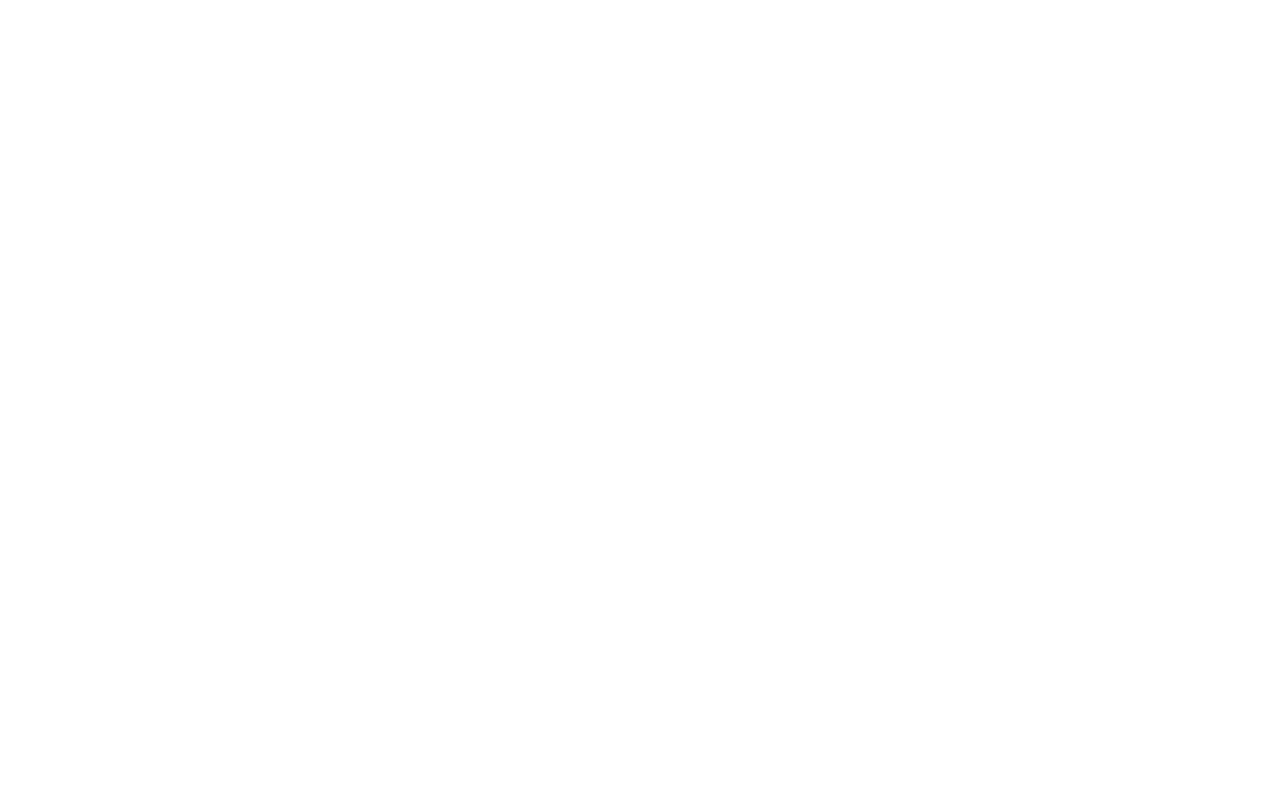
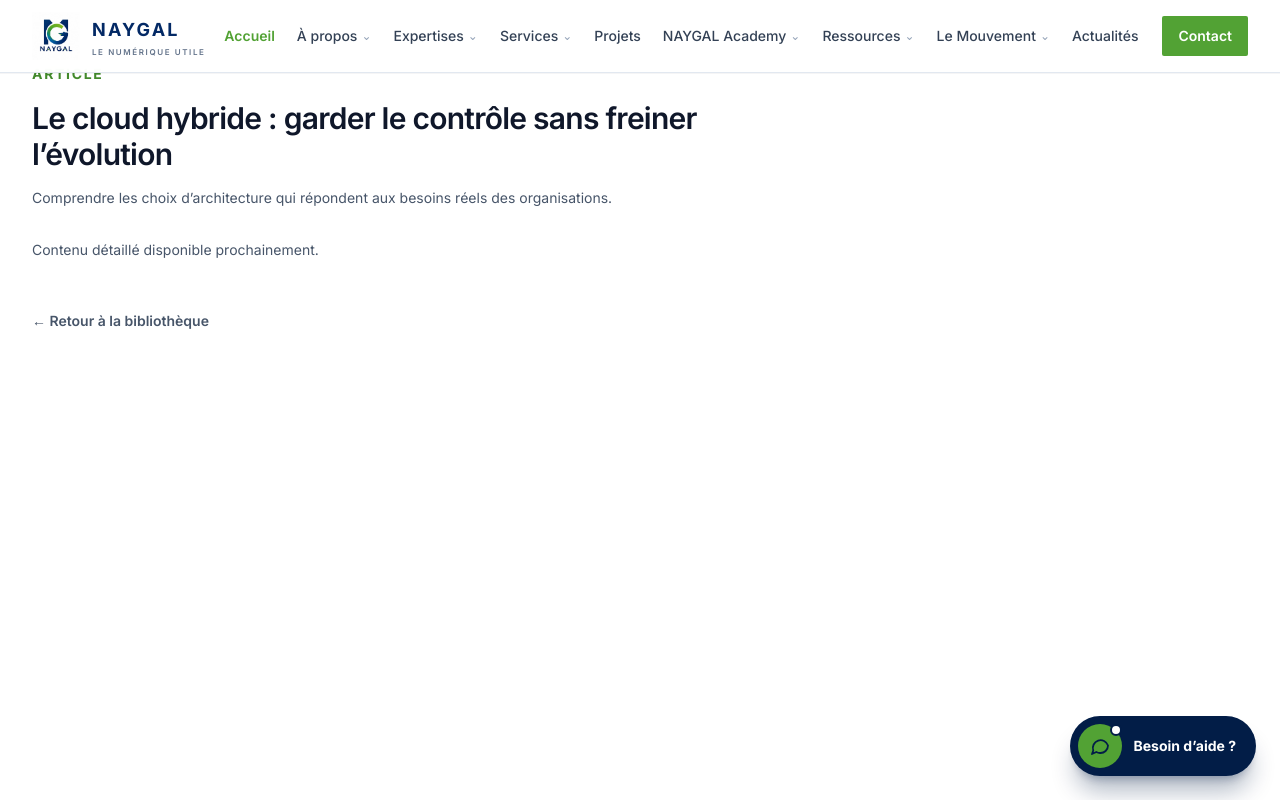
Before and after one commit to Th-237/naygalwebsite, a Next.js app: page /ressources/articles/cloud-hybride-architecture in a window 1280 px wide. Before the commit this address had no page. Shown: the top 800 px of the page. Built offline with nearby package versions, Linux system fonts and the light colour scheme.

Commit message:
fix(resources): use nested dynamic route /ressources/[type]/[slug] and update links

```diff
--- a/app/ressources/[slug]/page.tsx
+++ b/app/ressources/[type]/[slug]/page.tsx
@@ -1,13 +1,19 @@
 import Link from 'next/link'
 import { notFound } from 'next/navigation'
-import { findResourceBySlug } from '../../../lib/resources'
+import { findResourceBySlug } from '../../../../lib/resources'
 
-type Props = { params: { slug: string } }
+type Props = { params: { type: string; slug: string } }
 
-export default function ResourcePage({ params }: Props) {
-  const { slug } = params
+export default function ResourceDetailPage({ params }: Props) {
+  const { type, slug } = params
   const resource = findResourceBySlug(slug)
   if (!resource) return notFound()
+
+  // Optional: ensure category matches the URL type
+  if (resource.category.toLowerCase() !== type) {
+    // if mismatch, show notFound to avoid category/slug collisions
+    return notFound()
+  }
 
   return (
     <main className="container-custom py-16">
@@ -16,7 +22,6 @@
         <h1 className="mt-4 text-3xl font-semibold">{resource.title}</h1>
         <p className="mt-4 text-sm text-slate-600">{resource.description}</p>
 
-        {/* If it's a PDF, provide direct open/download links */}
         {resource.href && resource.href.endsWith('.pdf') ? (
           <div className="mt-8 flex gap-4">
             <a href={resource.href} target="_blank" rel="noopener noreferrer" className="rounded-full bg-[#021d47] px-4 py-2 text-sm font-bold text-white">Ouvrir le PDF</a>
--- a/app/ressources/page.tsx
+++ b/app/ressources/page.tsx
@@ -87,13 +87,13 @@
               <h3 className="mt-2 text-2xl font-semibold leading-tight tracking-tight">{resource.title}</h3>
               <p className="mt-3 text-sm leading-6 text-slate-600">{resource.description}</p>
 
-              {resource.href ? (
+              {resource.href && resource.href.endsWith('.pdf') ? (
                 <div className="mt-auto pt-6 flex items-center gap-4">
                   <Link href={resource.href} target="_blank" rel="noopener noreferrer" className="text-sm font-bold group-hover:text-[#438a2c]">Ouvrir le PDF →</Link>
                   <a href={resource.href} download className="text-sm font-semibold text-slate-600 hover:text-slate-800">Télécharger</a>
                 </div>
               ) : (
-                <Link href="/contact" className="mt-auto pt-6 text-sm font-bold group-hover:text-[#438a2c]">Consulter →</Link>
+                <Link href={`/ressources/${resource.category.toLowerCase()}/${resource.slug}`} className="mt-auto pt-6 text-sm font-bold group-hover:text-[#438a2c]">Consulter →</Link>
               )}
             </article>
           )) : <div className="col-span-full rounded-3xl border border-dashed border-slate-300 bg-white p-12 text-center text-sm text-slate-600">Aucune ressource ne correspond à votre recherche.</div>}
```
